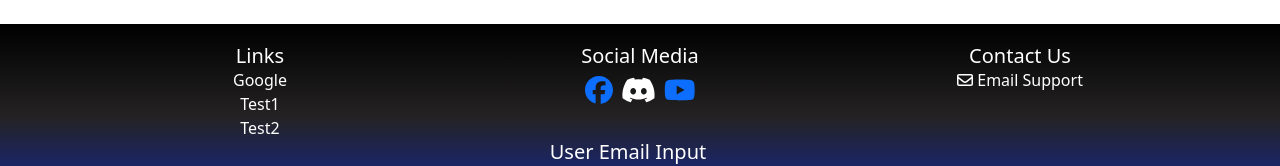
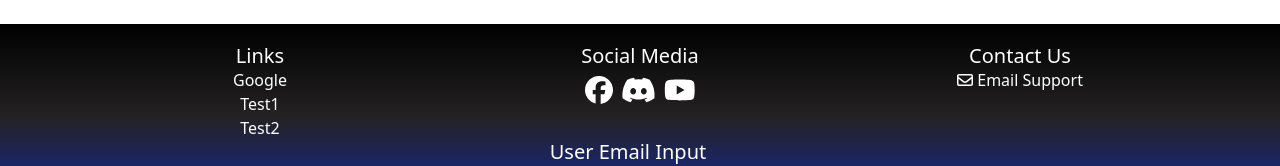
Before and after one commit to matthewmacon90/thegoodtimeboys_react, a React (Create React App) app: page / in a window 1280 px wide. Shown: the part 535-701 px from the top of the page. Built offline with nearby package versions, Linux system fonts and the light colour scheme; the HTML template or start-up script is replaced by a standard one.

Commit message:
updated social icons to be white

```diff
--- a/src/components/Styles.css
+++ b/src/components/Styles.css
@@ -20,6 +20,7 @@
   }
 
 .social-icons a{
+  color: white;
   margin: 4px;
   font-size: 28px;
 }
--- a/src/components/footer/socialsList.js
+++ b/src/components/footer/socialsList.js
@@ -12,7 +12,7 @@ const SocialIcon = () => {
                 <FontAwesomeIcon icon={faFacebook} />
             </a>
             <a target="_blank" href="https://discord.gg/HRUccyU3Th">
-                <FontAwesomeIcon className="fa-inverse" icon={faDiscord} />
+                <FontAwesomeIcon icon={faDiscord} />
             </a>
             <a target="_blank" href="http://www.youtube.com/">
                 <FontAwesomeIcon icon={faYoutube} />
```
